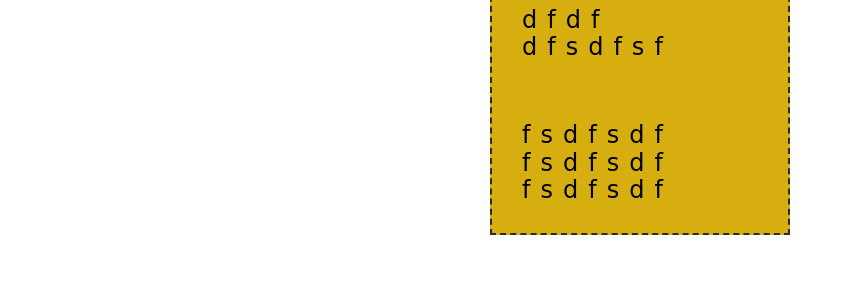
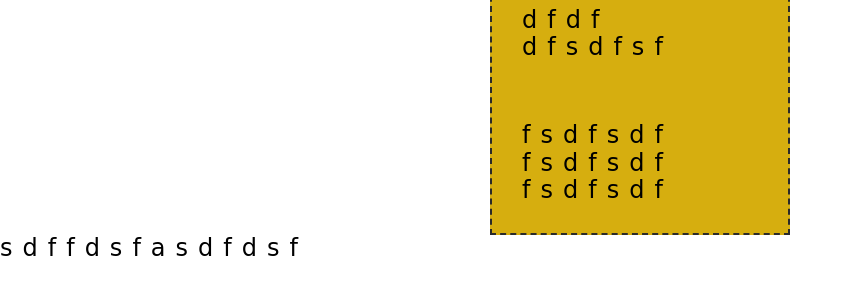
Before and after one commit to sergeysheybak/Gachi, a plain HTML site: page new.html in a window 1280 px wide. Shown: the part 93-388 px from the top of the page, without its empty margins (0-852 px from the left). Drawn offline with nearby package versions, Linux system fonts and the light colour scheme; a web font is replaced by a local one.

Commit message:
fix dibil

```diff
--- a/new.html
+++ b/new.html
@@ -31,6 +31,6 @@
               <li>fsdfsdf</li>
           </ol></div>
       </header>
-
+sdffdsfasdfdsf
 </body>
 </html>
```
